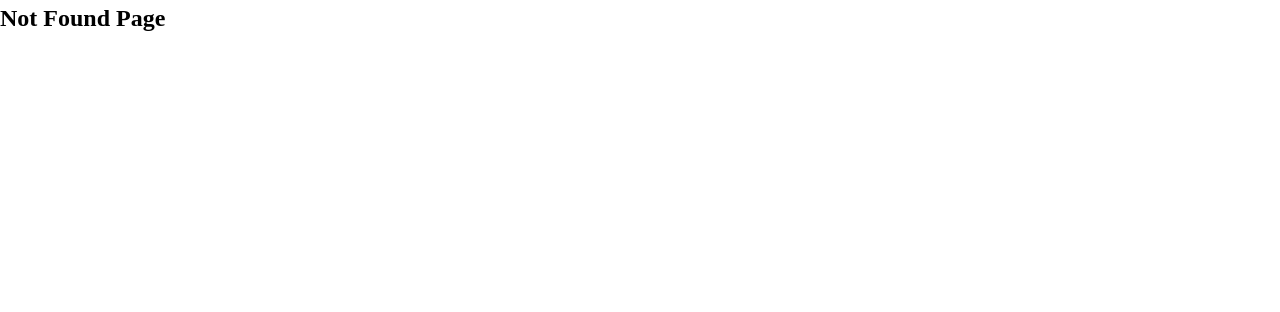
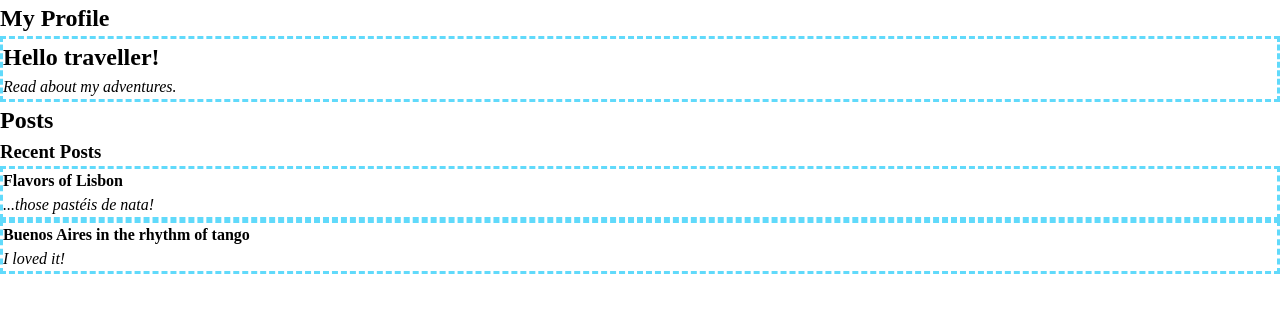
Before and after one commit to takunagai/react-official-tutorial, a React (Create React App) app: page /ProfilePage in a window 1280 px wide. Before the commit this address had no page. Shown: the top 312 px of the page. Built offline with nearby package versions, Linux system fonts and the light colour scheme.

Commit message:
Context 2 - Try out some challenges(プロップドリルを Context に置き換え) 修正前

```diff
--- /dev/null
+++ b/src/ArticleList.jsx
@@ -0,0 +1,59 @@
+import { useState } from 'react'
+import { places } from './ArticleListData'
+import { getImageUrl } from './ArticleListUtils'
+
+export default function ArticleList() {
+  const [isLarge, setIsLarge] = useState(false)
+  const imageSize = isLarge ? 150 : 100
+
+  return (
+    <>
+      <label>
+
+        <input
+          type="checkbox"
+          checked={isLarge}
+          onChange={e => {
+            setIsLarge(e.target.checked)
+          }}
+        />
+        Use large images
+      </label>
+      <hr />
+      <List imageSize={imageSize} />
+    </>
+  )
+}
+
+function List({ imageSize }) {
+  const listItems = places.map(place =>
+    <li key={place.id}>
+      <Place place={place} imageSize={imageSize} />
+    </li>
+  )
+
+  return <ul>{listItems}</ul>
+}
+
+function Place({ place, imageSize }){
+  return(
+    <>
+      <PlaceImage place={place} imageSize={imageSize} />
+      <p>
+        <b>{place.name}</b>
+        {': ' + place.description}
+      </p>
+    </>
+  )
+}
+
+function PlaceImage({ place, imageSize }) {
+  return (
+    <img
+      src={getImageUrl(place)}
+      alt={place.name}
+      width={imageSize}
+      height={imageSize}
+    />
+  )
+}
--- /dev/null
+++ b/src/ArticleListData.js
@@ -0,0 +1,37 @@
+export const places = [
+  {
+    id: 0,
+    name: 'Bo-Kaap in Cape Town, South Africa',
+    description: 'The tradition of choosing bright colors for houses began in the late 20th century.',
+    imageId: 'K9HVAGH',
+  }, {
+    id: 1,
+    name: 'Rainbow Village in Taichung, Taiwan',
+    description: 'To save the houses from demolition, Huang Yung-Fu, a local resident, painted all 1,200 of them in 1924.',
+    imageId: '9EAYZrt',
+  }, {
+    id: 2,
+    name: 'Macromural de Pachuca, Mexico',
+    description: 'One of the largest murals in the world covering homes in a hillside neighborhood.',
+    imageId: 'DgXHVwu',
+  }, {
+    id: 3,
+    name: 'Selarón Staircase in Rio de Janeiro, Brazil',
+    description: 'This landmark was created by Jorge Selarón, a Chilean-born artist, as a "tribute to the Brazilian people."',
+    imageId: 'aeO3rpI',
+  }, {
+    id: 4,
+    name: 'Burano, Italy',
+    description: 'The houses are painted following a specific color system dating back to 16th century.',
+    imageId: 'kxsph5C',
+  }, {
+    id: 5,
+    name: 'Chefchaouen, Marocco',
+    description: 'There are a few theories on why the houses are painted blue, including that the color repells mosquitos or that it symbolizes sky and heaven.',
+    imageId: 'rTqKo46',
+  }, {
+    id: 6,
+    name: 'Gamcheon Culture Village in Busan, South Korea',
+    description: 'In 2009, the village was converted into a cultural hub by painting the houses and featuring exhibitions and art installations.',
+    imageId: 'ZfQOOzf',
+  }]
--- /dev/null
+++ b/src/ArticleListUtils.js
@@ -0,0 +1,5 @@
+export function getImageUrl(place) {
+  return (
+    'https://i.imgur.com/' + place.imageId + 'l.jpg'
+  )
+}
--- a/src/Frontpage.jsx
+++ b/src/Frontpage.jsx
@@ -77,6 +77,8 @@ export default function Frontpage() {
           <li><Link to="/TaskApp5c">TaskApp5c</Link></li>
           <li><Link to="/Messenger2">Messenger2</Link></li>
           <li><Link to="/Page2">Page2</Link></li>
+          <li><Link to="/ProfilePage">ProfilePage</Link></li>
+          <li><Link to="/ArticleList">ArticleList</Link></li>
         </ul>
       </nav>
       <Outlet />
--- /dev/null
+++ b/src/ProfilePage.jsx
@@ -0,0 +1,49 @@
+import Section from './ProfilePageSection'
+import Heading from './ProfilePageHeading'
+
+export default function ProfilePage() {
+  return(
+    <Section>
+      <Heading>My Profile</Heading>
+      <Post
+        title="Hello traveller!"
+        body="Read about my adventures."
+      />
+      <AllPosts />
+    </Section>
+  )
+}
+
+function AllPosts() {
+  return (
+    <Section>
+      <Heading>Posts</Heading>
+      <RecentPosts />
+    </Section>
+  )
+}
+
+function RecentPosts() {
+  return (
+    <Section>
+      <Heading>Recent Posts</Heading>
+      <Post
+        title="Flavors of Lisbon"
+        body="...those pastéis de nata!"
+      />
+      <Post
+        title="Buenos Aires in the rhythm of tango"
+        body="I loved it!"
+      />
+    </Section>
+  )
+}
+
+function Post({ title, body }) {
+  return (
+    <Section isFancy={true}>
+      <Heading>{title}</Heading>
+      <p><i>{body}</i></p>
+    </Section>
+  )
+}
--- /dev/null
+++ b/src/ProfilePageHeading.jsx
@@ -0,0 +1,23 @@
+import { useContext } from 'react'
+import { LevelContext } from './ProfilePageLevelContext'
+
+export default function Heading({ children }) {
+  const level = useContext(LevelContext) // Context で
+
+  switch (level) {
+    case 1:
+      return <h1>{children}</h1>
+    case 2:
+      return <h2>{children}</h2>
+    case 3:
+      return <h3>{children}</h3>
+    case 4:
+      return <h4>{children}</h4>
+    case 5:
+      return <h5>{children}</h5>
+    case 6:
+      return <h6>{children}</h6>
+    default:
+      throw Error('Unknown level: ' + level)
+  }
+}
--- /dev/null
+++ b/src/ProfilePageLevelContext.js
@@ -0,0 +1,3 @@
+import { createContext } from 'react'
+
+export const LevelContext = createContext(0)
--- /dev/null
+++ b/src/ProfilePageSection.jsx
@@ -0,0 +1,13 @@
+import { useContext } from 'react'
+import { LevelContext } from './ProfilePageLevelContext'
+
+export default function Section({ children, isFancy }) {
+  const level = useContext(LevelContext)
+  return (
+    <section className={'section ' + (isFancy ? 'fancy' : '')}>
+      <LevelContext.Provider value={level + 1}>
+        {children}
+      </LevelContext.Provider>
+    </section>
+  )
+}
--- a/src/index.js
+++ b/src/index.js
@@ -76,6 +76,8 @@ import TaskApp5b from './TaskApp5b'
 import TaskApp5c from './TaskApp5c'
 import Messenger2 from './Messenger2'
 import Page2 from './Page2'
+import ProfilePage from './ProfilePage'
+import ArticleList from './ArticleList'
 
 const container = document.getElementById('root')
 const root = createRoot(container) // createRoot(container!) if you use TypeScript
@@ -161,6 +163,8 @@ root.render(
         <Route path="TaskApp5c" element={<TaskApp5c />} />
         <Route path="Messenger2" element={<Messenger2 />} />
         <Route path="Page2" element={<Page2 />} />
+        <Route path="ProfilePage" element={<ProfilePage />} />
+        <Route path="ArticleList" element={<ArticleList />} />
         <Route path="*" element={<NotFound />} />{/* Not Found の時*/}
       </Routes>
     </BrowserRouter>
```
Also changed, not shown: src/ArticleListContext.js (added), 1 other file (tests, documents, lock files or other folders).
